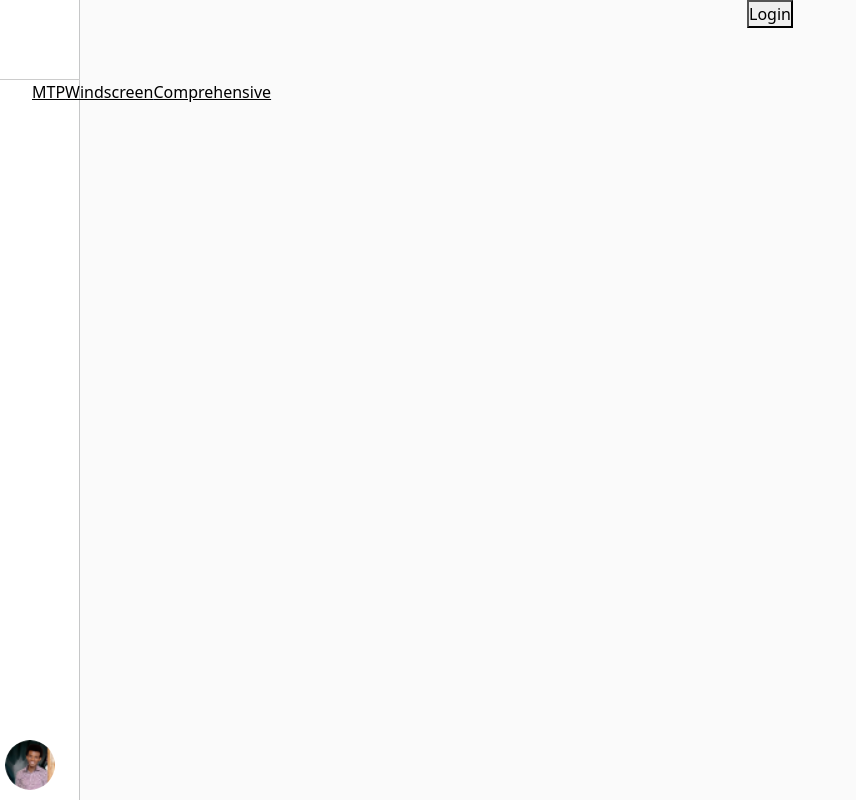
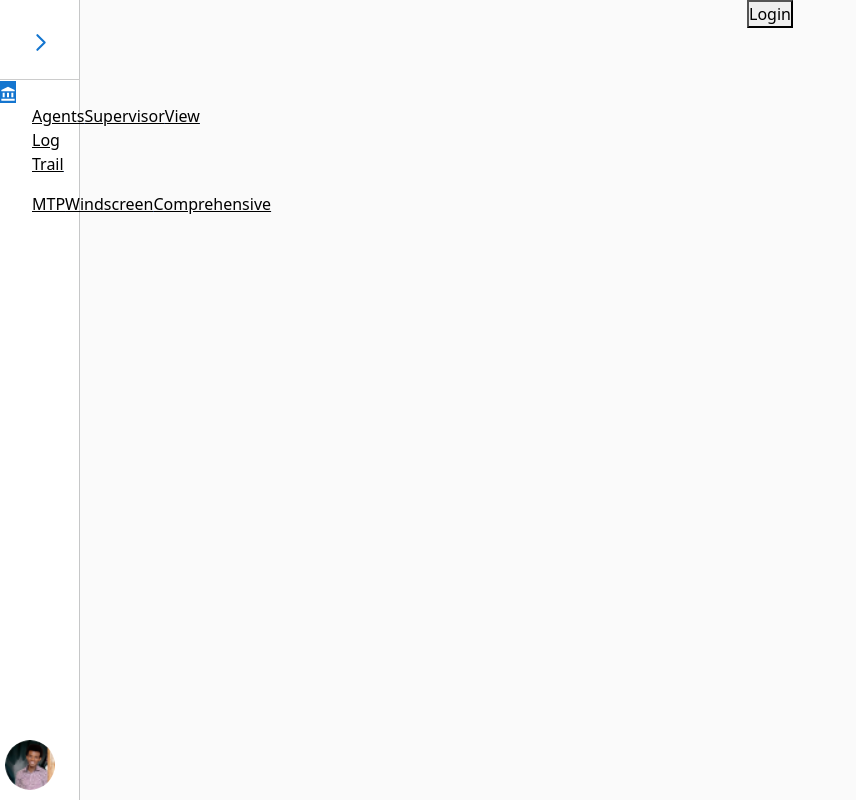
Before and after one commit to davidofug/microinsurancemanagement, a React (Create React App) app: page / in a window 1280 px wide. Both pictures are taken after a click on the icon 205 px from the left and 39 px from the top of the page. Shown: the whole page, without its empty margins (0-856 px from the left). Built offline with nearby package versions, Linux system fonts and the light colour scheme.

Commit message:
add icon

```diff
--- a/src/parts/Menu.js
+++ b/src/parts/Menu.js
@@ -4,7 +4,7 @@ import { Link } from 'react-router-dom'
 import { useState, useEffect } from 'react'
 import profile from '../assets/imgs/image 2.png'
 import logo from '../assets/imgs/britam-logo.png'
-import { HiOutlineChevronLeft } from 'react-icons/hi'
+import { HiOutlineChevronLeft, HiOutlineChevronRight } from 'react-icons/hi'
 
 
 function Menu() {
@@ -68,6 +68,7 @@ function Menu() {
                 <nav className='sidebar-m'>
                     <section id='brand_m'>
                             <i onClick={() => setToggeMenu(!toggleMenu)}>
+                            <HiOutlineChevronRight />
                                 </i>
                     </section>
 
--- a/src/parts/menuData.js
+++ b/src/parts/menuData.js
@@ -1,14 +1,14 @@
-
+import { MdAccountBalance, MdBusinessCenter } from 'react-icons/md'
 
 const menuData = [
     {
         name: "Dashboard",
-
+        icon: <MdAccountBalance />,
         link: "dashboard"
     },
     {
         name: "Organisations",
-
+        link: <MdBusinessCenter />,
         link: "organisations"
     },
     {
@@ -18,8 +18,21 @@ const menuData = [
     },
     {
         name: "User Management",
-
-        link: "user"
+        link: "user",
+        subMenu: [
+            {
+                name: "Agents",
+                link: "agents"
+            },
+            {
+                name: "Supervisor",
+                link: "supervisor"
+            },
+            {
+                name: "View Log Trail",
+                link: "view-log-trail"
+            }
+        ]
     },
     {
         name: "Policies",
```
